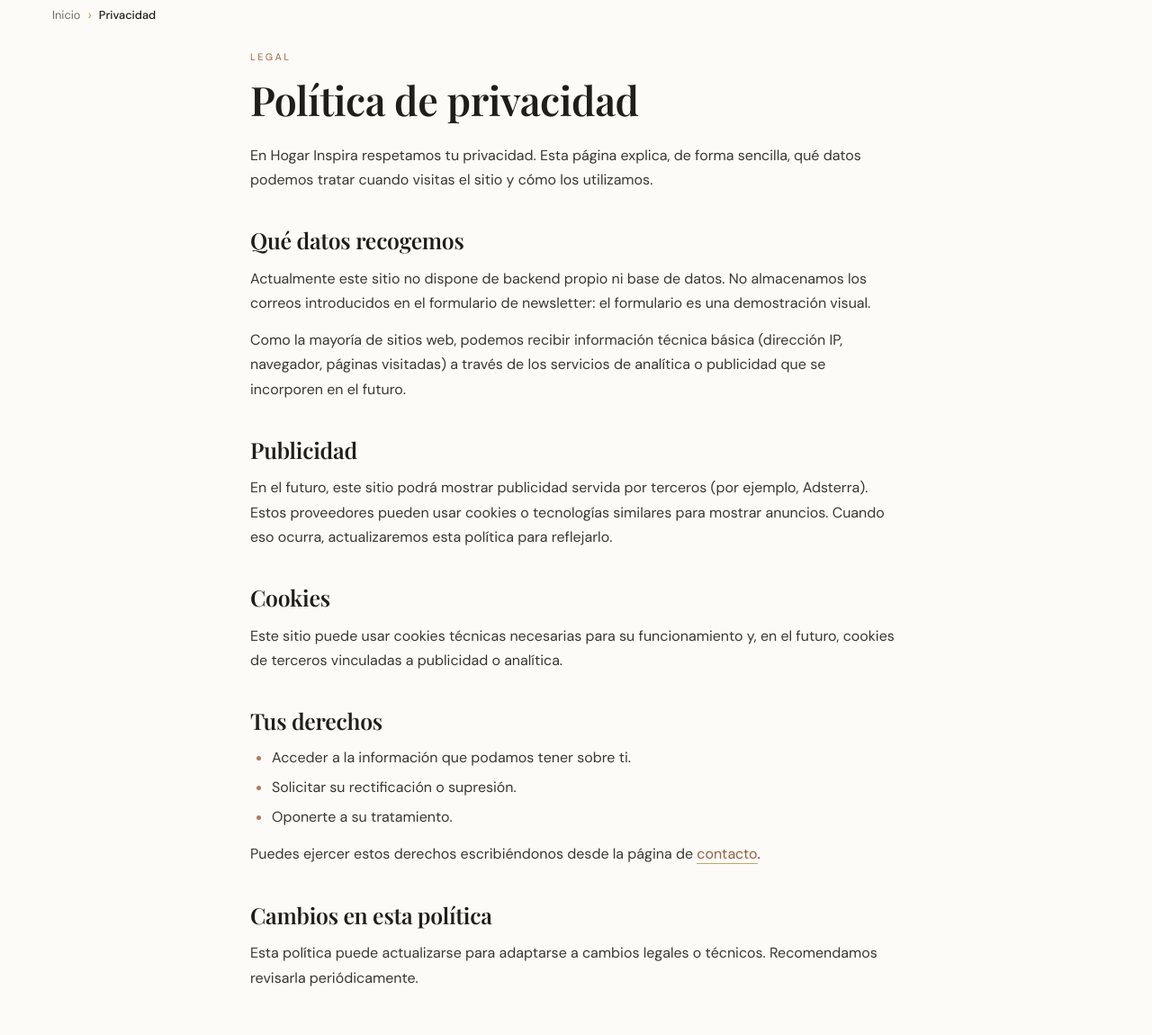
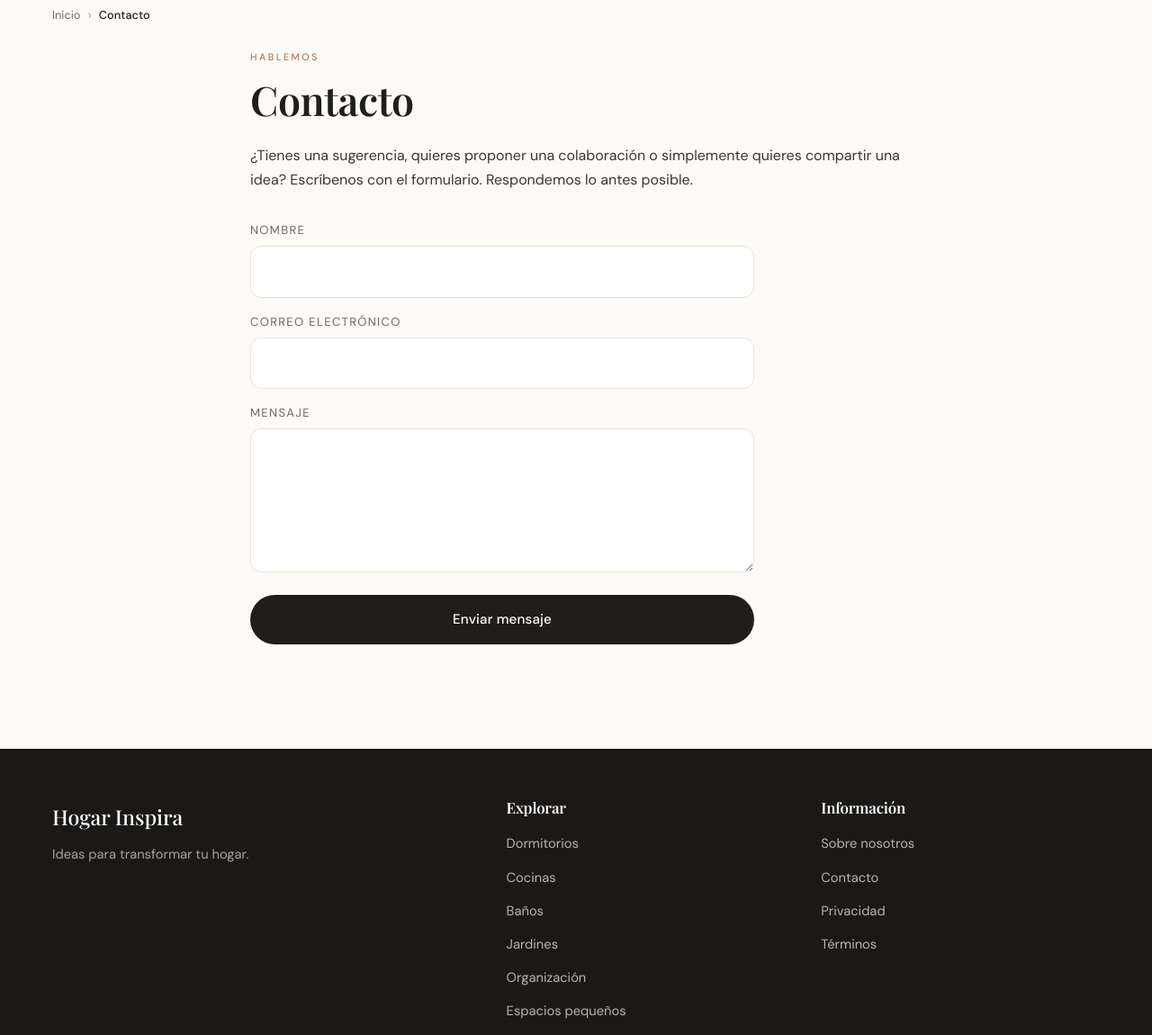
Before and after one commit to andy201113-png/Hogar-Inspira, a plain HTML site: page index.html in a window 1280 px wide. Shown: the part 84-1234 px from the top of the page at 90% size. Drawn offline with nearby package versions, Linux system fonts and the light colour scheme; files that its build step writes are made by us from their sources; a script that the page names is missing.

Commit message:
Commit inicial

```diff
--- a/index.html
+++ b/index.html
@@ -3,20 +3,20 @@
 <head>
 <meta charset="utf-8">
 <meta name="viewport" content="width=device-width, initial-scale=1">
-<title>Privacidad | Hogar Inspira</title>
-<meta name="description" content="Política de privacidad de Hogar Inspira: qué datos tratamos, cómo los usamos y qué derechos tienes.">
+<title>Contacto | Hogar Inspira</title>
+<meta name="description" content="Escríbenos si tienes una sugerencia, una consulta o quieres proponer una colaboración con Hogar Inspira.">
 <meta name="robots" content="index, follow">
-<link rel="canonical" href="https://hogarinspira.com/privacidad/">
+<link rel="canonical" href="https://hogarinspira.com/contacto/">
 <link rel="icon" href="/favicon.svg" type="image/svg+xml">
 <meta property="og:type" content="website">
 <meta property="og:site_name" content="Hogar Inspira">
 <meta property="og:locale" content="es_ES">
-<meta property="og:title" content="Privacidad | Hogar Inspira">
-<meta property="og:description" content="Política de privacidad de Hogar Inspira.">
-<meta property="og:url" content="https://hogarinspira.com/privacidad/">
+<meta property="og:title" content="Contacto | Hogar Inspira">
+<meta property="og:description" content="Escríbenos si tienes una sugerencia o quieres proponer una colaboración.">
+<meta property="og:url" content="https://hogarinspira.com/contacto/">
 <meta name="twitter:card" content="summary">
-<meta name="twitter:title" content="Privacidad | Hogar Inspira">
-<meta name="twitter:description" content="Política de privacidad de Hogar Inspira.">
+<meta name="twitter:title" content="Contacto | Hogar Inspira">
+<meta name="twitter:description" content="Escríbenos si tienes una sugerencia o quieres proponer una colaboración.">
 <link rel="preconnect" href="https://fonts.googleapis.com">
 <link rel="preconnect" href="https://fonts.gstatic.com" crossorigin>
 <link href="https://fonts.googleapis.com/css2?family=DM+Sans:ital,opsz,wght@0,9..40,300;0,9..40,400;0,9..40,500;0,9..40,700&family=Playfair+Display:wght@500;600;700&display=swap" rel="stylesheet">
@@ -59,63 +59,37 @@
     <nav class="breadcrumb" aria-label="Ruta de navegación">
       <ol>
         <li><a href="/">Inicio</a></li>
-        <li><span aria-current="page">Privacidad</span></li>
+        <li><span aria-current="page">Contacto</span></li>
       </ol>
     </nav>
   </div>
 
   <section class="legal">
     <div class="legal__body">
-      <span class="section-label">Legal</span>
-      <h1>Política de privacidad</h1>
+      <span class="section-label">Hablemos</span>
+      <h1>Contacto</h1>
 
       <p style="margin-top:22px;">
-        En Hogar Inspira respetamos tu privacidad. Esta página explica, de forma sencilla,
-        qué datos podemos tratar cuando visitas el sitio y cómo los utilizamos.
+        ¿Tienes una sugerencia, quieres proponer una colaboración o simplemente quieres
+        compartir una idea? Escríbenos con el formulario. Respondemos lo antes posible.
       </p>
 
-      <h2>Qué datos recogemos</h2>
-      <p>
-        Actualmente este sitio no dispone de backend propio ni base de datos. No
-        almacenamos los correos introducidos en el formulario de newsletter: el
-        formulario es una demostración visual.
-      </p>
-      <p>
-        Como la mayoría de sitios web, podemos recibir información técnica básica
-        (dirección IP, navegador, páginas visitadas) a través de los servicios de
-        analítica o publicidad que se incorporen en el futuro.
-      </p>
-
-      <h2>Publicidad</h2>
-      <p>
-        En el futuro, este sitio podrá mostrar publicidad servida por terceros
-        (por ejemplo, Adsterra). Estos proveedores pueden usar cookies o tecnologías
-        similares para mostrar anuncios. Cuando eso ocurra, actualizaremos esta
-        política para reflejarlo.
-      </p>
-
-      <h2>Cookies</h2>
-      <p>
-        Este sitio puede usar cookies técnicas necesarias para su funcionamiento y,
-        en el futuro, cookies de terceros vinculadas a publicidad o analítica.
-      </p>
-
-      <h2>Tus derechos</h2>
-      <ul>
-        <li>Acceder a la información que podamos tener sobre ti.</li>
-        <li>Solicitar su rectificación o supresión.</li>
-        <li>Oponerte a su tratamiento.</li>
-      </ul>
-      <p>
-        Puedes ejercer estos derechos escribiéndonos desde la página de
-        <a href="/contacto/">contacto</a>.
-      </p>
-
-      <h2>Cambios en esta política</h2>
-      <p>
-        Esta política puede actualizarse para adaptarse a cambios legales o técnicos.
-        Recomendamos revisarla periódicamente.
-      </p>
+      <form class="contact-form" id="contactForm" novalidate style="margin-top:32px;">
+        <div>
+          <label for="contactName">Nombre</label>
+          <input type="text" id="contactName" name="name" autocomplete="name" required>
+        </div>
+        <div>
+          <label for="contactEmail">Correo electrónico</label>
+          <input type="email" id="contactEmail" name="email" autocomplete="email" required>
+        </div>
+        <div>
+          <label for="contactMsg">Mensaje</label>
+          <textarea id="contactMsg" name="message" required></textarea>
+        </div>
+        <button class="btn btn--primary" type="submit">Enviar mensaje</button>
+        <p class="form-msg" id="contactFeedback" role="status" aria-live="polite" style="color:var(--muted);"></p>
+      </form>
     </div>
   </section>
 </main>
@@ -151,5 +125,25 @@
 </footer>
 
 <script src="/js/app.js"></script>
+<script>
+(function () {
+  var f = document.getElementById('contactForm'); if (!f) return;
+  var fb = document.getElementById('contactFeedback');
+  f.addEventListener('submit', function (e) {
+    e.preventDefault();
+    var n = document.getElementById('contactName').value.trim();
+    var em = document.getElementById('contactEmail').value.trim();
+    var ms = document.getElementById('contactMsg').value.trim();
+    if (!n || !/^[^\s@]+@[^\s@]+\.[a-zA-Z]{2,}$/.test(em) || !ms) {
+      fb.textContent = 'Revisa los campos: nombre, correo válido y mensaje.';
+      fb.style.color = '#B07A5C';
+      return;
+    }
+    fb.textContent = '¡Gracias! Hemos recibido tu mensaje. Te responderemos lo antes posible.';
+    fb.style.color = '#94603F';
+    f.reset();
+  });
+})();
+</script>
 </body>
 </html>
```
